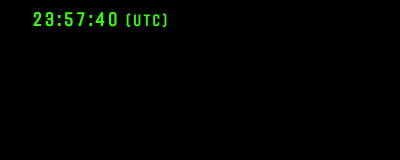
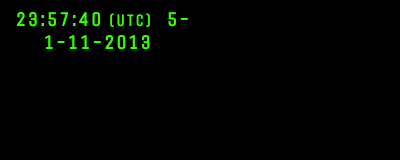
Before and after one commit to caseymhunt/utc-clock-extension, a browser extension: page popup.html in a window 400 px wide. Drawn offline with nearby package versions, Linux system fonts and the light colour scheme.

Commit message:
started date implementation
need to add array for day of week & month

```diff
--- a/popup.html
+++ b/popup.html
@@ -8,7 +8,7 @@
 				background: #000;
 			}
 			div { }
-			#clock {
+			#time, #date {
 				text-align: center;
 				color: #33ff00;
 				margin: .25em;
@@ -24,6 +24,7 @@
 	<script src="popup.js"></script>
 
 	<body>
-		<span id="clock">Value<small> (UTC)</small></span>
+		<span id="time">Value<small> (UTC)</small></span>
+		<span id="date">Value</span>
 	</body>
 </html>
--- a/popup.js
+++ b/popup.js
@@ -4,13 +4,21 @@ function clockWrite() {
 	m = d.getUTCMinutes(),
 	s = d.getUTCSeconds();
 
+	//Need to set day of the week & month to array & display that
+	day	= d.getUTCDay(),
+	date = d.getUTCDate(),
+	month = d.getUTCMonth() + 1,
+	year = d.getUTCFullYear();
+
 	h = (h < 10 ? '0' : '') + h;
 	m = (m < 10 ? '0' : '') + m;
 	s = (s < 10 ? '0' : '') + s;
 
-	time = (h + ':' + m + ':' + s);
+	utctime = (h + ':' + m + ':' + s);
+	utcdate = (day + '-' + month + '-' + date + '-' + year);
 
-	document.getElementById("clock").firstChild.nodeValue = time;
+	document.getElementById("time").firstChild.nodeValue = utctime;
+	document.getElementById("date").firstChild.nodeValue = utcdate;
 }
 
 document.addEventListener('DOMContentLoaded', function () {
```
